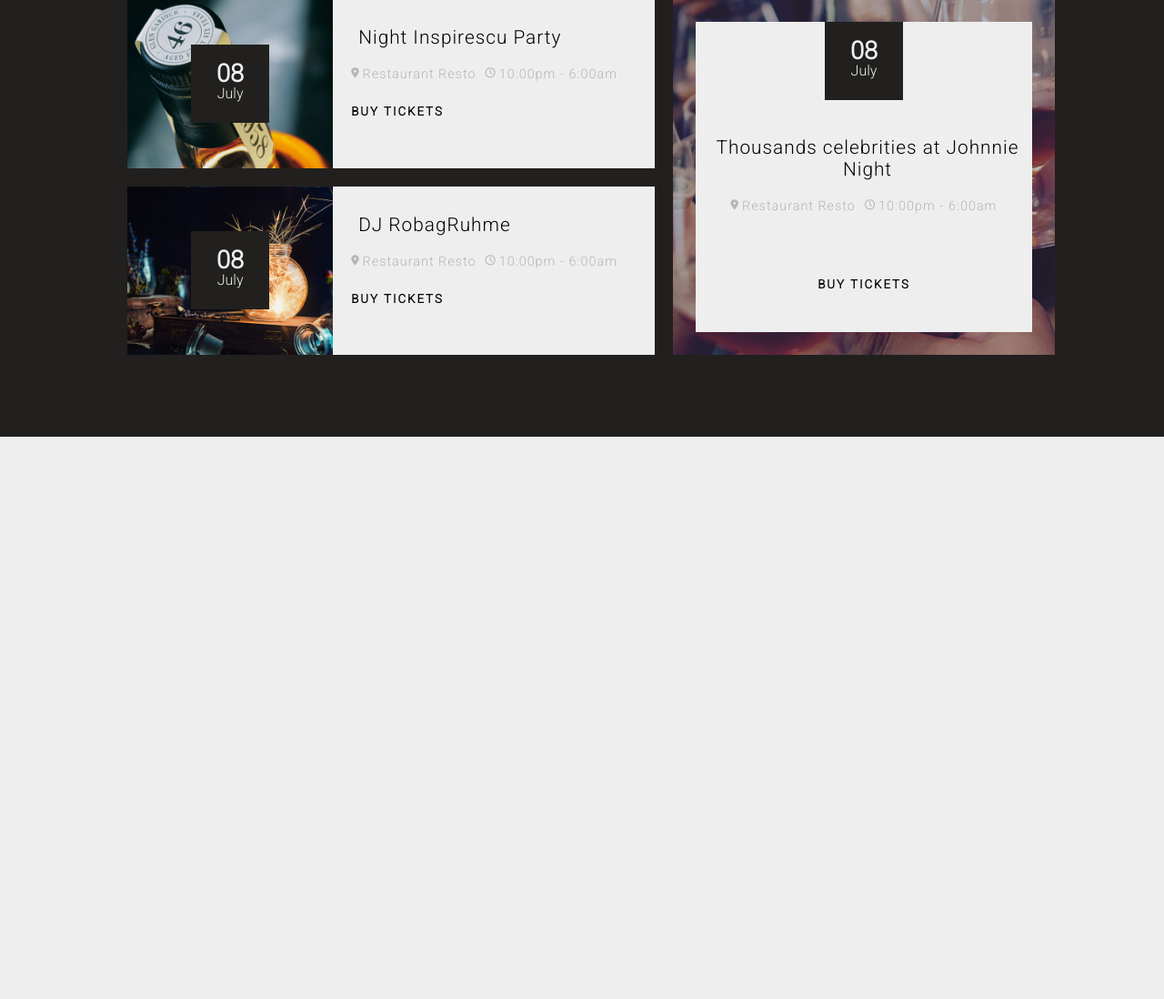
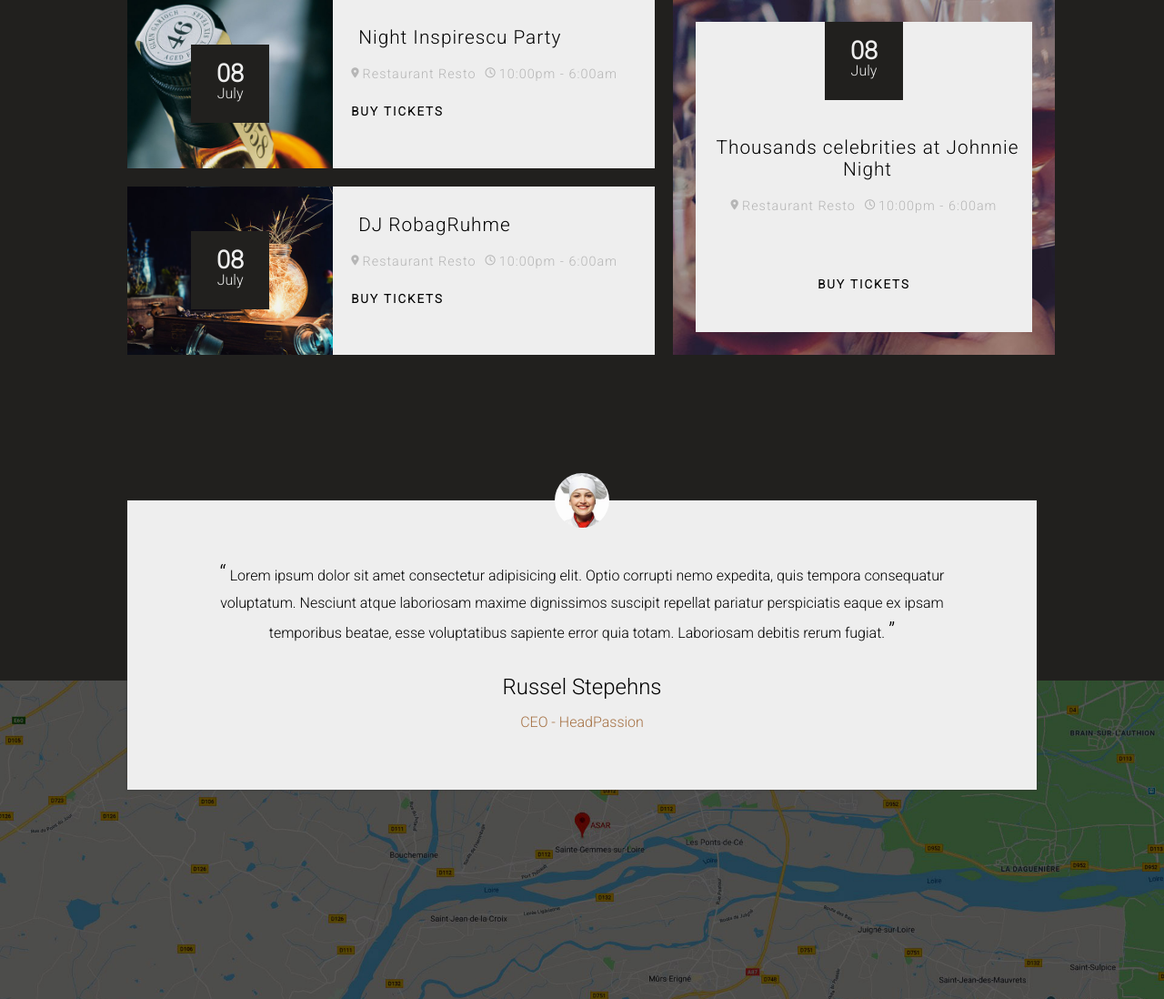
Before and after one commit to adminnono/adminnono.github.io, a PHP site: page / in a window 1280 px wide. Shown: the part 3130-4228 px from the top of the page at 91% size. Before the commit the page ends 3610 px from the top, so only its background shows below. Run offline with PHP 8.4, Linux system fonts and the light colour scheme.

Commit message:
Ajout section 5

```diff
--- a/resto/assets/styles/index.css
+++ b/resto/assets/styles/index.css
@@ -1,3 +1,4 @@
+@charset "UTF-8";
 @font-face {
   font-family: "Allura";
   src: url(../fonts/Allura-Regular.ttf);
@@ -497,4 +498,61 @@ header .header-text div h6 {
 }
 .section4 .events-container .event-grid .event-3 .address h5 {
   padding: 45px 0;
+}
+
+.section5 {
+  padding: 70px 0 230px;
+  position: relative;
+}
+.section5::after {
+  content: "";
+  position: absolute;
+  height: 350px;
+  width: 100%;
+  background: url(../img/gmap.jpg) center/cover;
+  left: 0;
+  bottom: 0;
+}
+.section5 .quote-container {
+  background: #eee;
+  z-index: 3;
+  position: relative;
+  max-width: 1000px;
+  width: 90%;
+  margin: 0 auto;
+  padding: 65px 70px;
+  -webkit-box-shadow: 0 0 3px #333;
+          box-shadow: 0 0 3px #333;
+}
+.section5 .quote-container:before {
+  content: "";
+  position: absolute;
+  background: url(../img/avatar-02.jpg) center/cover;
+  height: 60px;
+  width: 60px;
+  top: -30px;
+  left: 50%;
+  -webkit-transform: translateX(-50%);
+          transform: translateX(-50%);
+  border-radius: 50px;
+}
+.section5 .quote-container .text-container {
+  line-height: 30px;
+}
+.section5 .quote-container .text-container:before {
+  content: "“";
+}
+.section5 .quote-container .text-container:after {
+  content: "”";
+}
+.section5 .quote-container .text-container:after, .section5 .quote-container .text-container::before {
+  font-size: 1.5rem;
+}
+.section5 .quote-container h2 {
+  margin: 30px 0 15px;
+  font-family: Roboto, serif;
+  font-weight: 100;
+}
+.section5 .quote-container p {
+  color: rgb(166, 114, 69);
 }/*# sourceMappingURL=index.css.map */
--- a/resto/index.html
+++ b/resto/index.html
@@ -283,5 +283,18 @@
         </div>
       </div>
     </section>
+    <section class="section5">
+      <div class="quote-container">
+        <div class="text-container">
+          Lorem ipsum dolor sit amet consectetur adipisicing elit. Optio
+          corrupti nemo expedita, quis tempora consequatur voluptatum. Nesciunt
+          atque laboriosam maxime dignissimos suscipit repellat pariatur
+          perspiciatis eaque ex ipsam temporibus beatae, esse voluptatibus
+          sapiente error quia totam. Laboriosam debitis rerum fugiat.
+        </div>
+        <h2>Russel Stepehns</h2>
+        <p>CEO - HeadPassion</p>
+      </div>
+    </section>
   </body>
 </html>
```
Also changed, not shown: resto/assets/styles/layouts/_section5.scss (+58 -0 lines), 1 other file.
